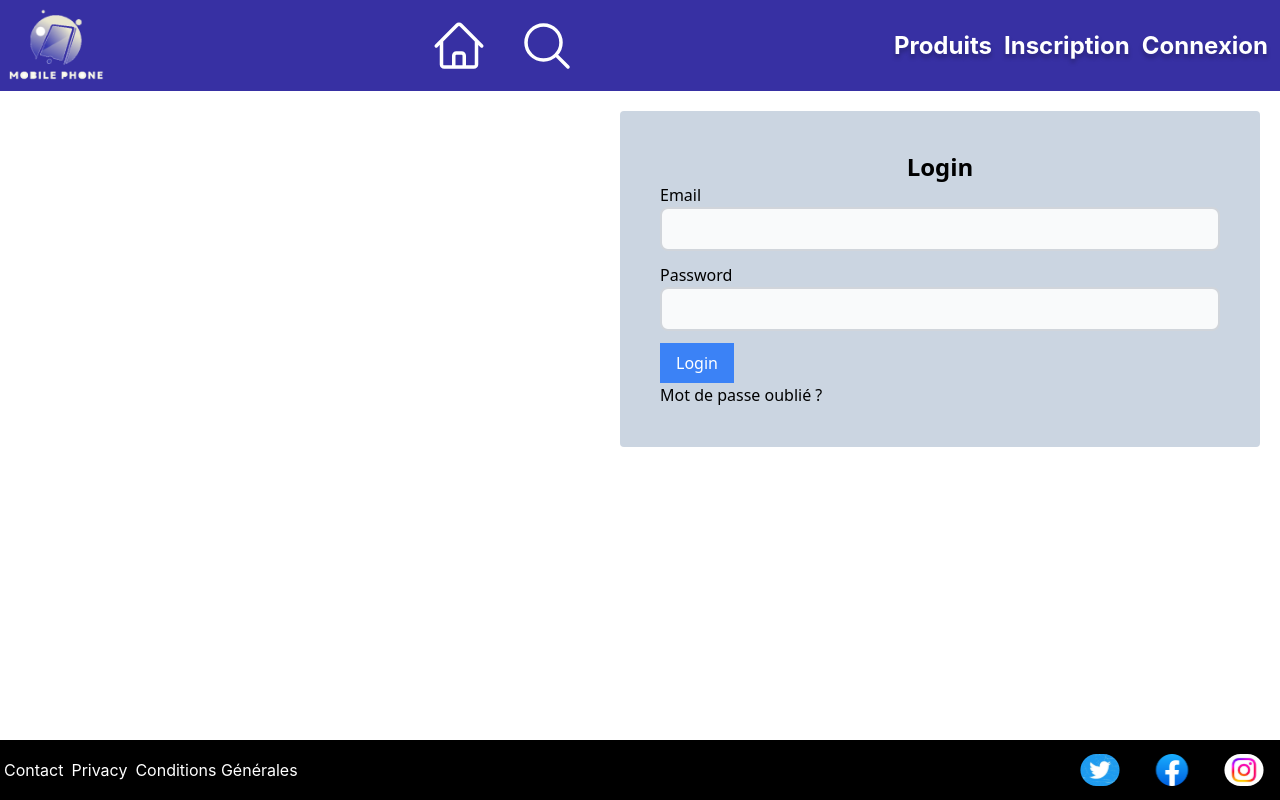
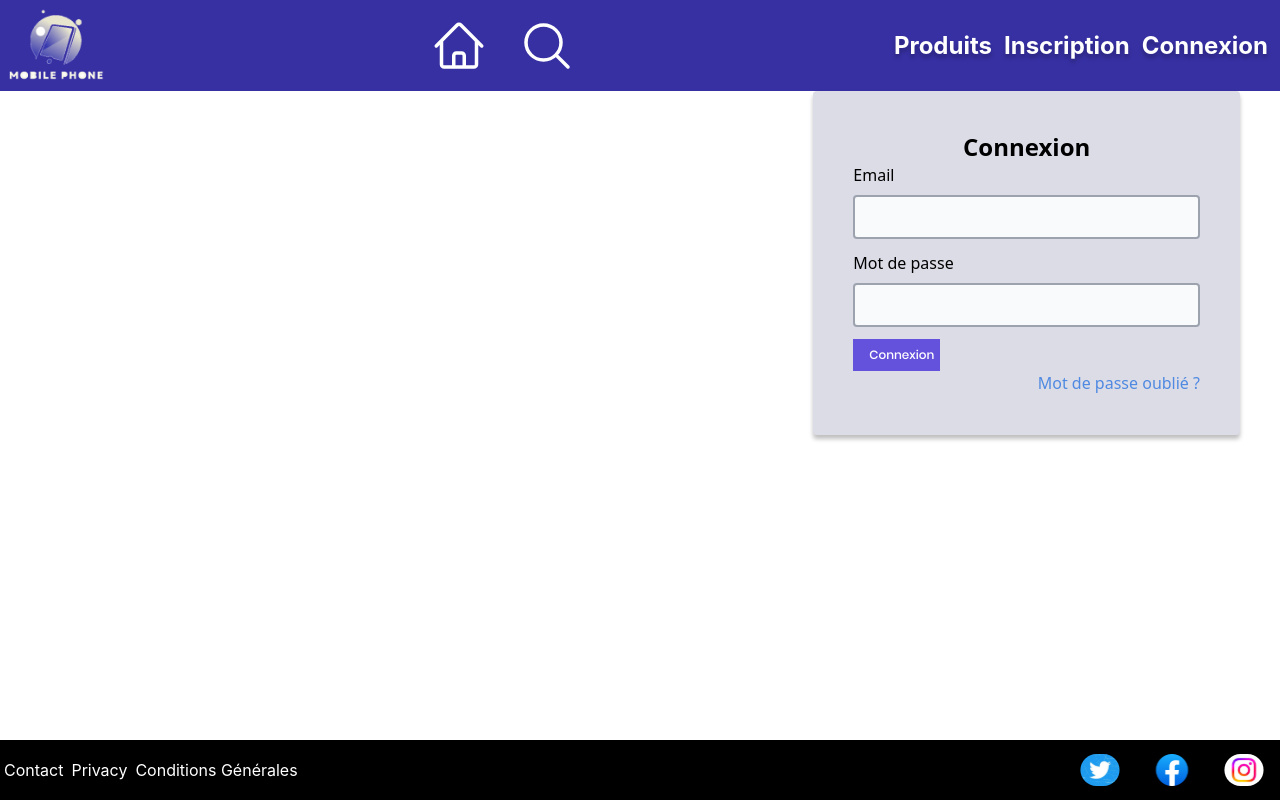
Before and after one commit to CDA-210823/front-end, a React (Vite) app: page /login in a window 1280 px wide. Built offline with nearby package versions, Linux system fonts and the light colour scheme.

Commit message:
[refactor css][FEAT][AD]- change style for login and register

```diff
--- a/src/index.css
+++ b/src/index.css
@@ -16,8 +16,8 @@
     }
 
     input[type="text"], input[type="email"], input[type="password"], input[type="number"] {
-        @apply bg-gray-50 border-2 border-gray-300 text-gray-900 text-sm rounded-lg focus:ring-blue-500
-        focus:border-blue-500 block w-full p-2.5 mb-3
+        @apply bg-gray-50 border-2 border-gray-400 text-gray-900 text-sm rounded focus:ring-blue-500
+        focus:border-blue-500 block w-full p-2.5 mb-3 my-2;
     }
 }
 
@@ -44,7 +44,7 @@
     }
 
     .buttonProduct {
-        @apply bg-blue-500 text-white px-4 py-2  hover:bg-blue-700 transition duration-300
+        @apply bg-[#6552DC] text-white px-4 py-2  hover:bg-blue-800 transition duration-300 w-1/4 family text-xs
     }
 
     .error-message {
--- a/src/views/Login/Login.jsx
+++ b/src/views/Login/Login.jsx
@@ -39,23 +39,25 @@ const Login = () => {
         <>
             <Formik initialValues={initialValues} onSubmit={onSubmit} validationSchema={validationSchema}>
                 <Form>
-                    <div className="flex justify-end items-start w-full">
-                        <div className="bg-slate-300 rounded shadow-md mt-5 w-1/2 mr-5 p-10">
-                            <h1 className="text-2xl font-bold text-center">Login</h1>
+                    <div className="flex justify-end w-full h-full">
+                        <div className="bg-detailsProduct rounded shadow-boxShadow 	 w-1/3 mr-10 p-10">
+                            <h1 className="text-2xl font-bold text-center">Connexion</h1>
                             <div className="row-form">
                                 <label htmlFor="email">Email</label>
                                 <Field type="email" id="email" name="email"/>
                                 <ErrorMessage name="email"/>
                             </div>
                             <div className="row-form">
-                                <label htmlFor="password">Password</label>
+                                <label htmlFor="password">Mot de passe </label>
                                 <Field type="password" id="password" name="password"/>
                                 <ErrorMessage name="password"/>
                             </div>
                             <div className="row-form">
-                                <input className="buttonProduct" type="submit" value="Login"/>
+                                <input className="buttonProduct" type="submit" value="Connexion"/>
                             </div>
-                            <Link to="/forgot-password" className="text-right">Mot de passe oublié ?</Link>
+                            <div className='row-form text-right'>
+                                <Link to="/forgot-password" className="text-right text-resetPassword">Mot de passe oublié ?</Link>
+                            </div>
                         </div>
                     </div>
                 </Form>
--- a/src/views/Registration/Registration.jsx
+++ b/src/views/Registration/Registration.jsx
@@ -1,4 +1,3 @@
-import React from 'react';
 import {ErrorMessage, Field, Form, Formik} from 'formik';
 import {useNavigate} from 'react-router-dom';
 import * as yup from 'yup';
@@ -25,12 +24,10 @@ const Registration = () => {
         password: ''
     };
     const onSubmit = (values) => {
-        // console.log(values);
         regUser(values);
     };
     const validationSchema = yup.object().shape({
         email: yup.string().email().required('Email obligatoire'),
-        username: yup.string().required('Nom d\'utilisateur obligatoire'),
         password: yup.string().required('Mot de passe obligatoire'),
     });
     return (
@@ -38,20 +35,15 @@ const Registration = () => {
             <Formik initialValues={initialValues} onSubmit={onSubmit} validationSchema={validationSchema}>
                 <Form>
                     <div className="flex lg:flex-row lg:justify-end lg:items-center all:w-full all:h-full all:flex-col">
-                        <div className="bg-slate-300 rounded shadow-md lg:mt-5 lg:w-1/2 lg:mr-5 p-10 sm:w-full sm:mr-0 all:p-1">
-                            <h1 className="text-2xl font-bold text-center">Registration</h1>
+                        <div className="bg-detailsProduct rounded-md shadow-boxShadow lg:mt-5 lg:w-1/3 lg:mr-5 p-10 sm:w-full sm:mr-0 all:p-1">
+                            <h1 className="text-2xl font-bold text-center">Inscription</h1>
                             <div className="row-form">
                                 <label htmlFor="email">Email</label>
                                 <Field type="email" id="email" name="email"/>
                                 <ErrorMessage name="email"/>
                             </div>
                             <div className="row-form">
-                                <label htmlFor="username">Username</label>
-                                <Field type="text" id="username" name="username"/>
-                                <ErrorMessage name="username"/>
-                            </div>
-                            <div className="row-form">
-                                <label htmlFor="password">Password</label>
+                                <label htmlFor="password">Mot de passe</label>
                                 <Field type="password" id="password" name="password"/>
                                 <ErrorMessage name="password"/>
                             </div>
--- a/tailwind.config.js
+++ b/tailwind.config.js
@@ -8,6 +8,9 @@ export default {
     theme: {
         extend:
             {
+                colors: {
+                    'resetPassword': "#4F89E1",
+                },
                 backgroundColor: {
                     'card': '#D9D9D9',
                     'button': '#2E2F68',
```
